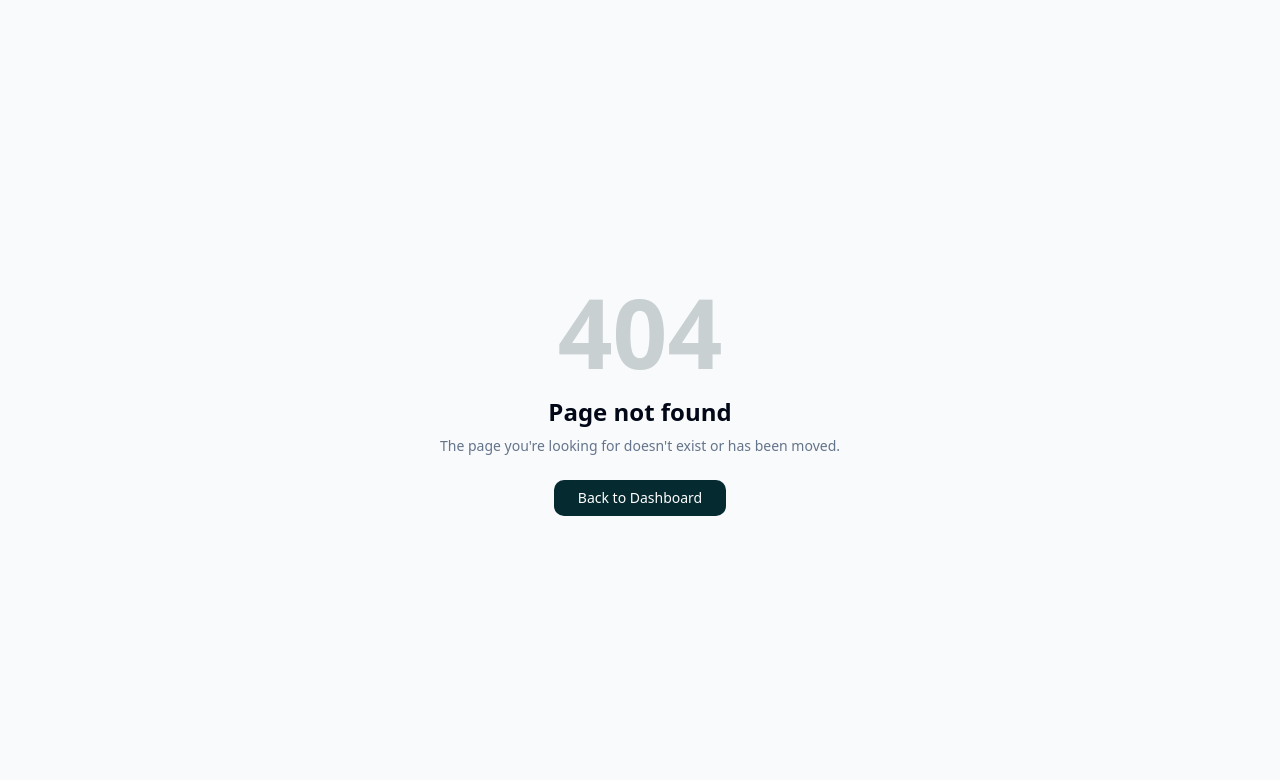
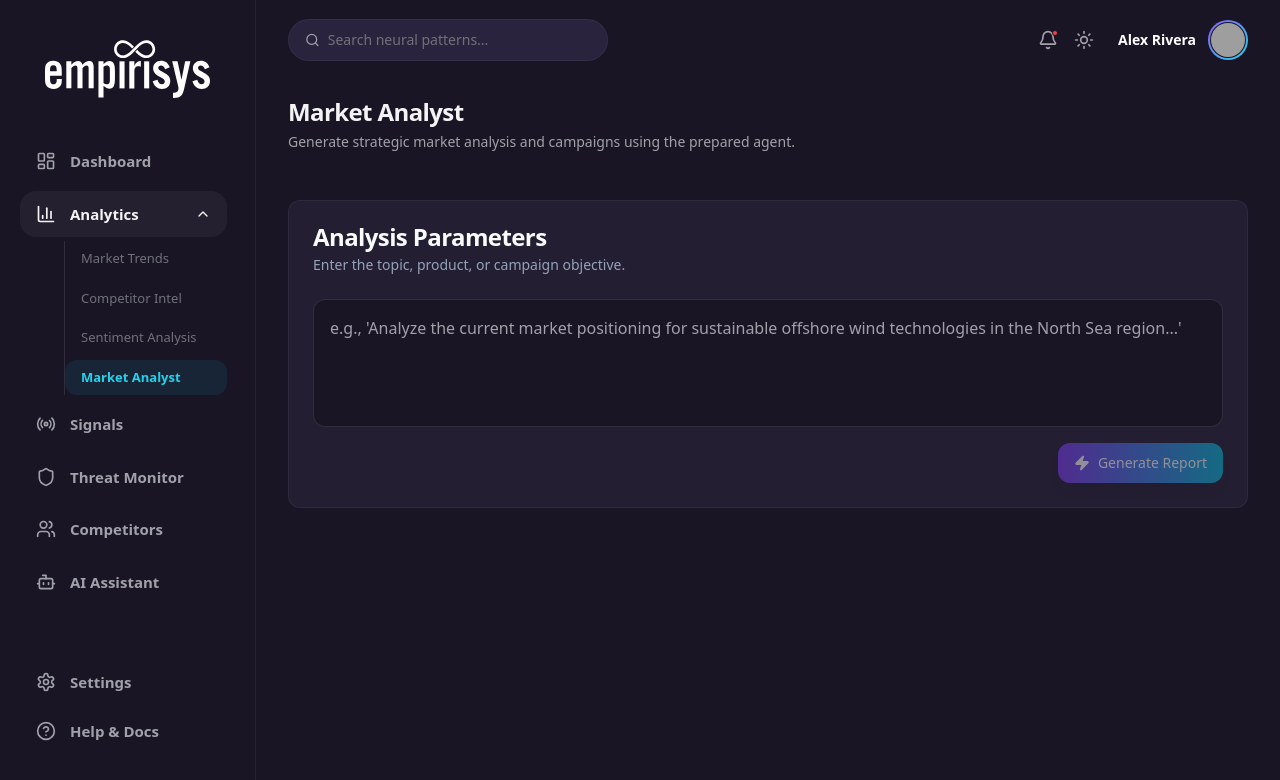
Before and after one commit to amaravhale/EIH-Test, a Next.js app: page /analytics/market-analyst in a window 1280 px wide. Before the commit this address had no page. Shown: the top 780 px of the page. Built offline with nearby package versions, Linux system fonts and the light colour scheme; grey boxes are pictures that could not be loaded.

Commit message:
fix: rename marketing analyst to market analyst

```diff
--- a/src/app/(app)/analytics/marketing/page.tsx
+++ b/src/app/(app)/analytics/market-analyst/page.tsx
@@ -7,7 +7,7 @@ import { Button } from "@/components/ui/button";
 import { Loader2, Zap, Copy, CheckCircle2 } from "lucide-react";
 import { toast } from "@/components/ui/toaster";
 
-export default function MarketingAnalyticsPage() {
+export default function MarketAnalystPage() {
   const [topic, setTopic] = useState("");
   const [isLoading, setIsLoading] = useState(false);
   const [analysisResult, setAnalysisResult] = useState<string | null>(null);
@@ -21,7 +21,7 @@ export default function MarketingAnalyticsPage() {
     setHasCopied(false);
 
     try {
-      const res = await fetch("/api/agent/marketing", {
+      const res = await fetch("/api/agent/market-analyst", {
         method: "POST",
         headers: { "Content-Type": "application/json" },
         body: JSON.stringify({ topic }),
@@ -35,7 +35,7 @@ export default function MarketingAnalyticsPage() {
       setAnalysisResult(data.analysis);
       toast({
         title: "Analysis Complete",
-        description: "Your marketing analysis has been successfully generated.",
+        description: "Your market analysis has been successfully generated.",
       });
     } catch (e) {
       console.error(e);
@@ -64,8 +64,8 @@ export default function MarketingAnalyticsPage() {
   return (
     <div className="space-y-6 animate-in fade-in duration-500 max-w-5xl mx-auto">
       <PageHeader
-        title="Marketing Analyst"
-        description="Generate strategic marketing analysis and campaigns using the prepared agent."
+        title="Market Analyst"
+        description="Generate strategic market analysis and campaigns using the prepared agent."
       />
 
       <Card className="bg-white dark:bg-[#241E32] border-zinc-100 dark:border-white/5">
@@ -111,7 +111,7 @@ export default function MarketingAnalyticsPage() {
           <CardHeader className="flex flex-row items-center justify-between bg-zinc-50 dark:bg-[#1A1525] border-b border-zinc-100 dark:border-white/5">
             <div>
               <CardTitle>Generated Intelligence</CardTitle>
-              <CardDescription>AI-synthesized marketing analysis</CardDescription>
+              <CardDescription>AI-synthesized market analysis</CardDescription>
             </div>
             {analysisResult && (
               <Button variant="outline" size="sm" onClick={handleCopy} className="gap-2">
--- a/src/app/api/agent/marketing/route.ts
+++ b/src/app/api/agent/market-analyst/route.ts
@@ -24,8 +24,8 @@ export async function POST(req: Request) {
     // PASTE YOUR PREPARED PROMPT HERE
     // Replace the text inside the backticks below with your prepared prompt.
     // =========================================================================
-    const SYSTEM_PROMPT = `You are a world-class Marketing Analyst Agent for Empirisys.
-Your goal is to provide deep, actionable marketing analysis, competitive positioning strategies, and campaign ideas.
+    const SYSTEM_PROMPT = `You are a world-class Market Analyst Agent for Empirisys.
+Your goal is to provide deep, actionable market analysis, competitive positioning strategies, and campaign ideas.
 
 Structure your analysis using professional markdown formatting (headings, bullet points, bold text).
 Focus on:
@@ -53,7 +53,7 @@ Focus on:
     return NextResponse.json({ analysis });
 
   } catch (error) {
-    console.error("[MARKETING_API_ERROR]", error);
+    console.error("[MARKET_ANALYST_API_ERROR]", error);
     return new NextResponse("Internal Error", { status: 500 });
   }
 }
--- a/src/components/layout/synexis-sidebar.tsx
+++ b/src/components/layout/synexis-sidebar.tsx
@@ -35,7 +35,7 @@ const mainNavItems = [
       { id: "market", label: "Market Trends", href: "/analytics/market" },
       { id: "competitor", label: "Competitor Intel", href: "/analytics/competitor" },
       { id: "sentiment", label: "Sentiment Analysis", href: "/analytics/sentiment" },
-      { id: "marketing", label: "Marketing Analyst", href: "/analytics/marketing" },
+      { id: "market-analyst", label: "Market Analyst", href: "/analytics/market-analyst" },
     ]
   },
   { id: "signals", label: "Signals", icon: Radio, href: "/market/signals" },
```
